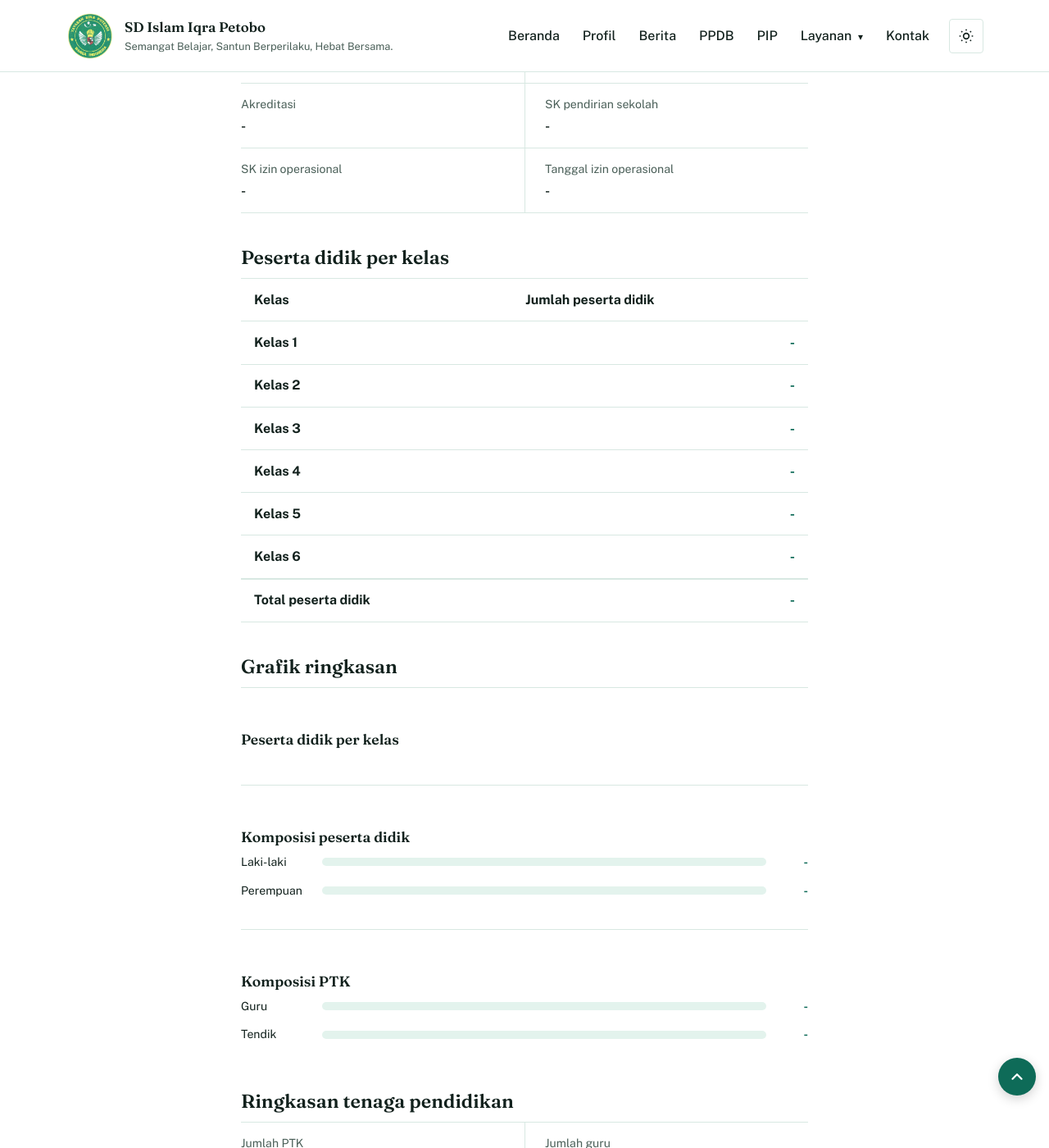
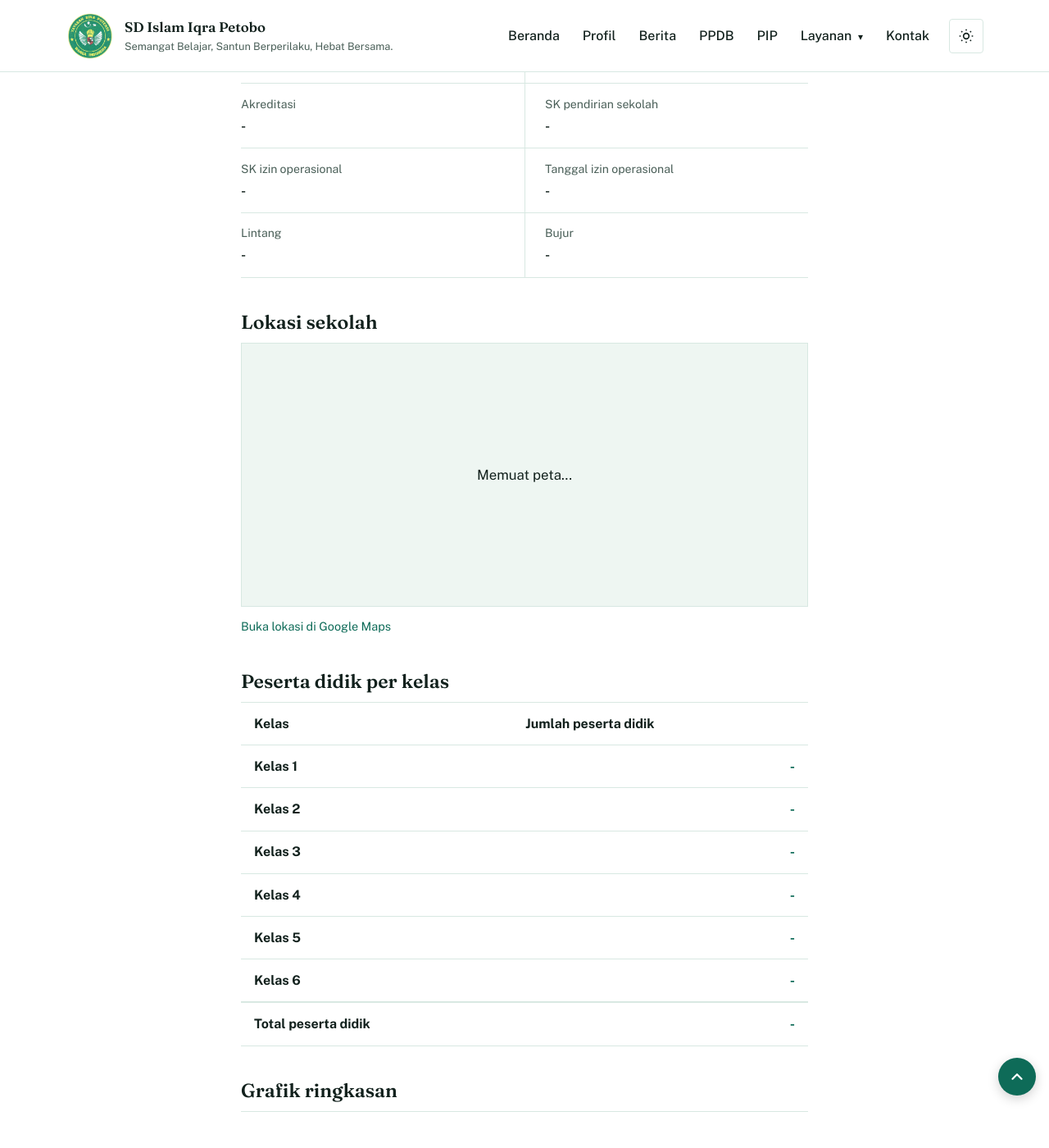
Before and after one commit to IQRADevl/iqradevl.github.io, a Jekyll site: the page built from data.md, in a window 1280 px wide and 1400 px high, scrolled down 540 px. Shown: the whole window at 82% size. Built offline with Jekyll 4.4.1, drawn with Linux system fonts in a browser that asks for light colours.

Commit message:
Add school location map and coordinates
This update adds latitude and longitude fields to the school report and shows an embedded Google Maps location when valid coordinates are available. It also includes a link to open the location in Google Maps and new styling for the map container and loading state.

```diff
--- a/assets/css/style.scss
+++ b/assets/css/style.scss
@@ -1140,6 +1140,10 @@ figure.img-large img {
 .report-grid dd { margin: .15rem 0 0; color: var(--ink); font-weight: 600; }
 .report-grid--numbers dd { color: var(--teal-700); font-family: var(--font-display); font-size: 1.35rem; }
 .report-note { margin-top: 2rem; color: var(--ink-soft); font-size: .9rem; }
+.report-map { overflow: hidden; min-height: 320px; border: 1px solid var(--line); background: var(--bg-alt); }
+.report-map iframe { display: block; width: 100%; min-height: 320px; border: 0; }
+.report-map__status { display: grid; min-height: 320px; margin: 0; place-items: center; color: var(--ink-soft); }
+.report-map__link { display: inline-block; margin-top: .75rem; font-size: .9rem; }
 .report-table-wrap { overflow-x: auto; }
 .report-table { width: 100%; border-collapse: collapse; border-top: 1px solid var(--line); }
 .report-table th,
--- a/assets/js/data-sekolah.js
+++ b/assets/js/data-sekolah.js
@@ -77,6 +77,31 @@
     renderClassChart(record);
   }
 
+  function renderMap(record) {
+    var map = report.querySelector("[data-report-map]");
+    var mapLink = report.querySelector("[data-map-link]");
+    var latitude = Number(record.lintang);
+    var longitude = Number(record.bujur);
+    var validCoordinates = Number.isFinite(latitude) && Number.isFinite(longitude) &&
+      latitude >= -90 && latitude <= 90 && longitude >= -180 && longitude <= 180;
+
+    if (!map || !validCoordinates) return;
+
+    var coordinates = latitude + "," + longitude;
+    var mapUrl = "https://www.google.com/maps?q=" + encodeURIComponent(coordinates) + "&z=17&output=embed";
+    var mapLinkUrl = "https://www.google.com/maps?q=" + encodeURIComponent(coordinates);
+    var iframe = document.createElement("iframe");
+
+    iframe.src = mapUrl;
+    iframe.title = "Peta lokasi sekolah";
+    iframe.loading = "lazy";
+    iframe.referrerPolicy = "strict-origin-when-cross-origin";
+    iframe.setAttribute("allowfullscreen", "");
+    map.replaceChildren(iframe);
+
+    if (mapLink) mapLink.href = mapLinkUrl;
+  }
+
   function renderRecord(record) {
     report.querySelectorAll("[data-field]").forEach(function (element) {
       var field = element.getAttribute("data-field");
@@ -84,6 +109,7 @@
     });
 
     renderBars(record);
+    renderMap(record);
 
     report.classList.add("is-loaded");
     if (statusElement) statusElement.textContent = "Data berhasil diperbarui.";
--- a/data.md
+++ b/data.md
@@ -23,7 +23,17 @@ permalink: /data/
 			<div><dt>SK pendirian sekolah</dt><dd data-field="sk_pendirian_sekolah">-</dd></div>
 			<div><dt>SK izin operasional</dt><dd data-field="sk_izin_operasional">-</dd></div>
 			<div><dt>Tanggal izin operasional</dt><dd data-field="tlg_sk_izin_operasional">-</dd></div>
+			<div><dt>Lintang</dt><dd data-field="lintang">-</dd></div>
+			<div><dt>Bujur</dt><dd data-field="bujur">-</dd></div>
 		</dl>
+	</section>
+
+	<section class="report-section" aria-labelledby="report-location">
+		<h2 id="report-location">Lokasi sekolah</h2>
+		<div class="report-map" data-report-map>
+			<p class="report-map__status">Memuat peta...</p>
+		</div>
+		<a class="report-map__link" data-map-link target="_blank" rel="noopener noreferrer">Buka lokasi di Google Maps</a>
 	</section>
 
 	<section class="report-section" aria-labelledby="report-students">
```
